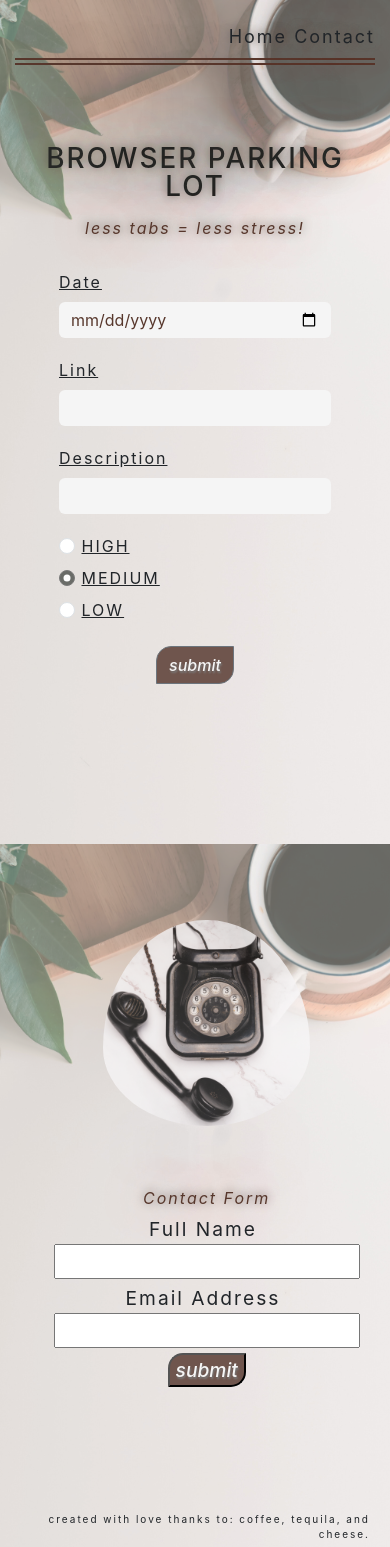
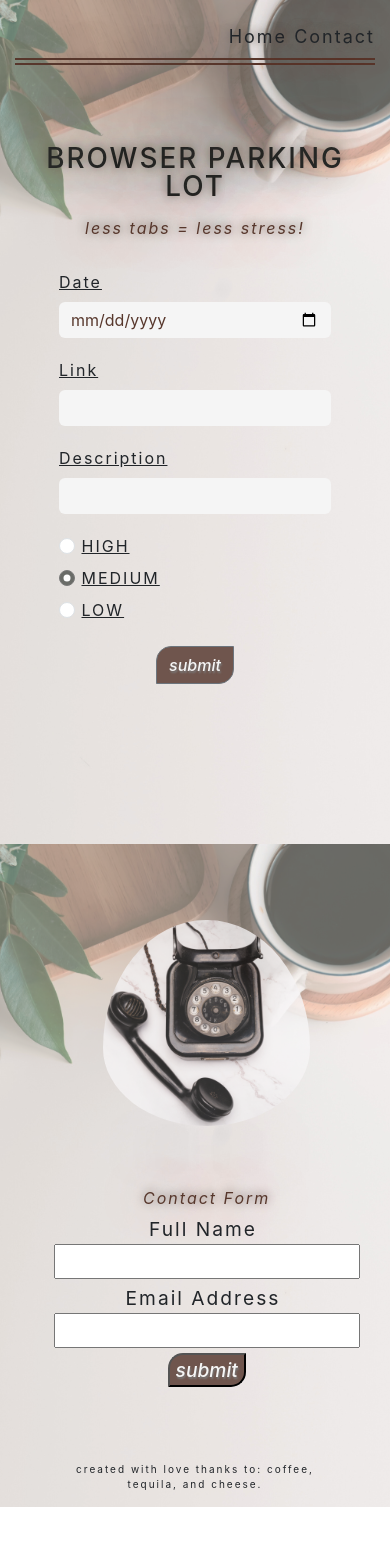
Before and after one commit to catieeking509/browser-parking-lot-react, a React (Create React App) app: page / in a window 390 px wide. After the commit the page ends 1507 px from the top, so only its background shows below. Built offline with nearby package versions, Linux system fonts and the light colour scheme.

Commit message:
styling footer and nav

```diff
--- a/src/App.css
+++ b/src/App.css
@@ -98,4 +98,8 @@ footer {
     padding: 0 0 50px 0;
   }
 
+  footer {
+    text-align: center;
+    margin: 50px 50px 15px;
+  }
 }
--- a/src/App.js
+++ b/src/App.js
@@ -66,9 +66,7 @@ function App() {
 
   return (
     <div className="App">
-      <div>
-        <NavBar />
-      </div>
+      <NavBar />
       <h1 className="header">BROWSER PARKING LOT</h1>
       <p className="sub-heading">less tabs = less stress!</p>
       <main>
```
